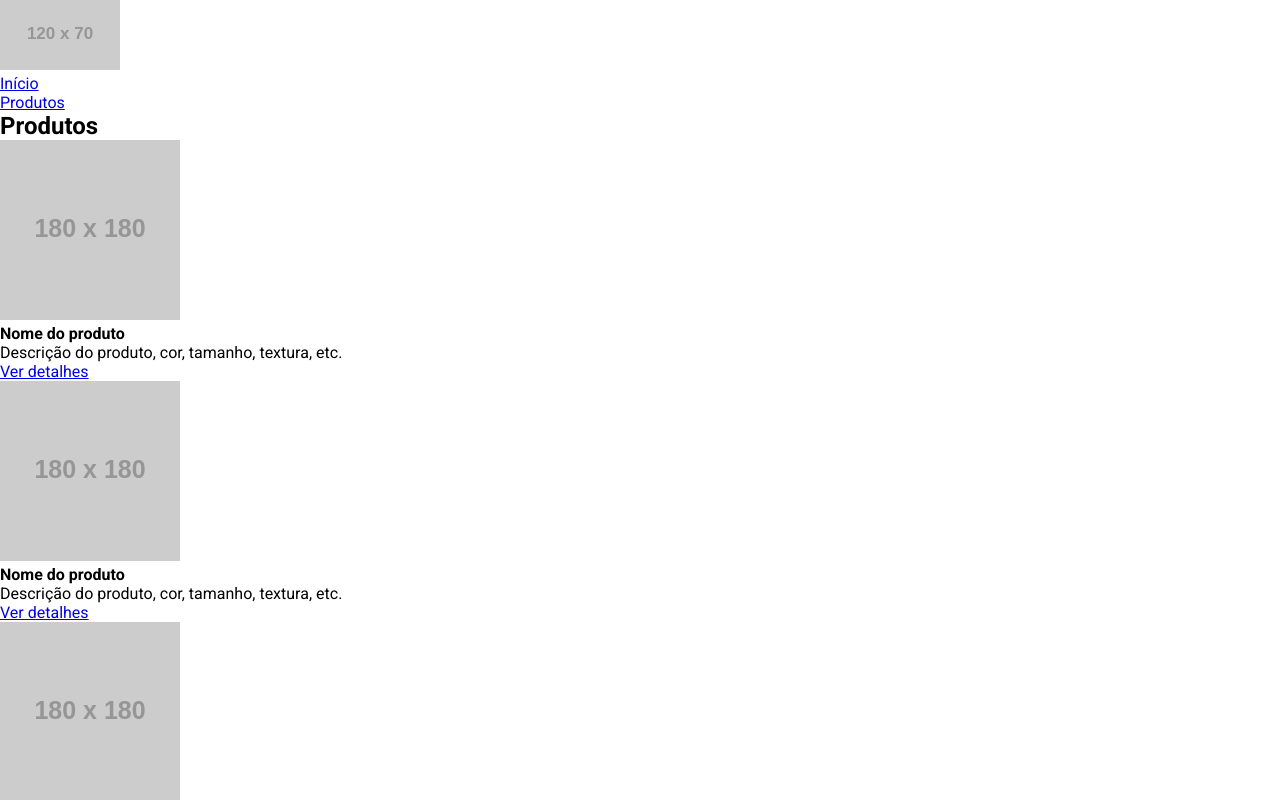
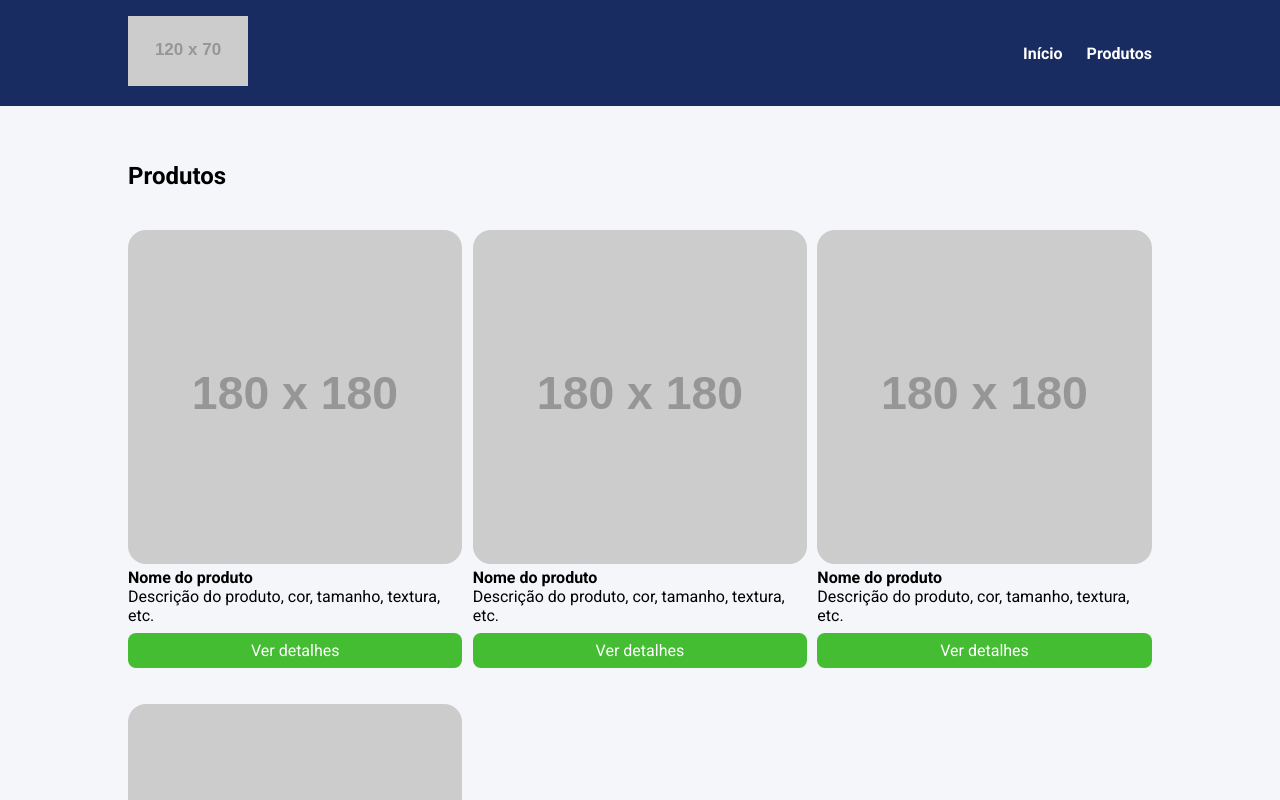
Before and after one commit to MarioHBS/curso_ebac_frontend, a website: page index.html in a window 1280 px wide. Shown: the top 800 px of the page. Drawn offline with nearby package versions, Linux system fonts and the light colour scheme; files that its build step writes are made by us from their sources; placeholder pictures from the web are drawn by us.

Commit message:
finalizando projeto; últimos ajustes de formatação e configuração

```diff
--- a/index.html
+++ b/index.html
@@ -12,6 +12,7 @@
 
     <link rel="stylesheet" href="./build/styles/main.css">
 </head>
+
 <body>
     <header>
         <div class="container">
@@ -24,16 +25,17 @@
                         <a href="#">Início</a>
                     </li>
                     <li>
-                        <a href="#">Produtos</a>
+                        <a href="#produtos">Produtos</a>
                     </li>
                 </ul>
             </nav>
         </div>
     </header>
-    <section>
+
+    <section id="produtos">
         <div class="container">
             <h2>Produtos</h2>
-            <ul class="products">
+            <ul class="product">
                 <li class="product-item">
                     <img src="https://via.placeholder.com/180x180" />
                     <h4>Nome do produto</h4>
--- /dev/null
+++ b/less-watch-compiler.config.json
@@ -0,0 +1,6 @@
+{
+    "watchFolder": "./src/styles",
+    "outputFolder": "./build/styles",
+    "mainFile": "main.less",
+    "sourceMap": true
+}
--- a/package.json
+++ b/package.json
@@ -4,7 +4,7 @@
   "description": "repositório para exercícios da EBAC",
   "main": "index.js",
   "scripts": {
-    "less": "less-watch-compiler ./src/styles ./build/styles main.less",
+    "less": "less-watch-compiler",
     "test": "echo \"Error: no test specified\" && exit 1"
   },
   "keywords": [],
--- a/src/styles/main.less
+++ b/src/styles/main.less
@@ -9,3 +9,91 @@
     box-sizing: border-box;
     font-family: @font;
 }
+
+body { background-color: #cores[primary]; }
+
+li { list-style: none; }
+
+.container {
+    max-width: 1024px;
+    width: 100%;
+    margin: 0 auto;
+
+    @media @breakpointTablet {
+        max-width: 80%;
+    }
+}
+
+header {
+    background-color: #cores[secondary];
+    position: sticky;
+    top: 0;
+    left: 0;
+
+    .container {
+        display: flex;
+        justify-content: space-between;
+        align-items: center;
+        padding: 16px 0;
+    }
+}
+
+.menu {
+    display: flex;
+
+    li {
+        font-weight: bold;
+        margin-left: 24px;
+
+        a {
+            color: #fff;
+            text-decoration: none;
+        }
+    }
+}
+
+section {
+    padding: 56px 0;
+}
+
+.product {
+    margin-top: 40px;
+    display: grid;
+    grid-template-columns: repeat(3, 32.66%);
+    column-gap: 1%;
+    row-gap: 4%;
+    width: 100%;
+
+    &-item {
+        @media @breakpointMobile { margin-bottom: 32px; }
+
+        img {
+            width: 100%;
+            border-radius: 18px;
+        }
+    }
+
+    &-button {
+        display: block;
+        color: #fff;
+        background-color: #cores[button];
+        text-align: center;
+        padding: 8px 0;
+        border-radius: 8px;
+        margin-top: 8px;
+        text-decoration: none;
+
+        &:hover {
+            background-color: #cores[hoverBtn];
+        }
+    }
+
+    @media @breakpointTablet {
+        grid-template-columns: repeat(2, 48.5%);
+        column-gap: 3%;
+    }
+    @media @breakpointMobile {
+        display: block;
+    }
+
+}
```
Also changed, not shown: src/images/FrontEnd m17_supportmaterial_github.svg (deleted), src/images/FrontEnd m17_supportmaterial_instagram.svg (deleted), src/images/FrontEnd m17_supportmaterial_linkedin.svg (deleted), src/images/FrontEnd m17_supportmaterial_mail.svg (deleted).
